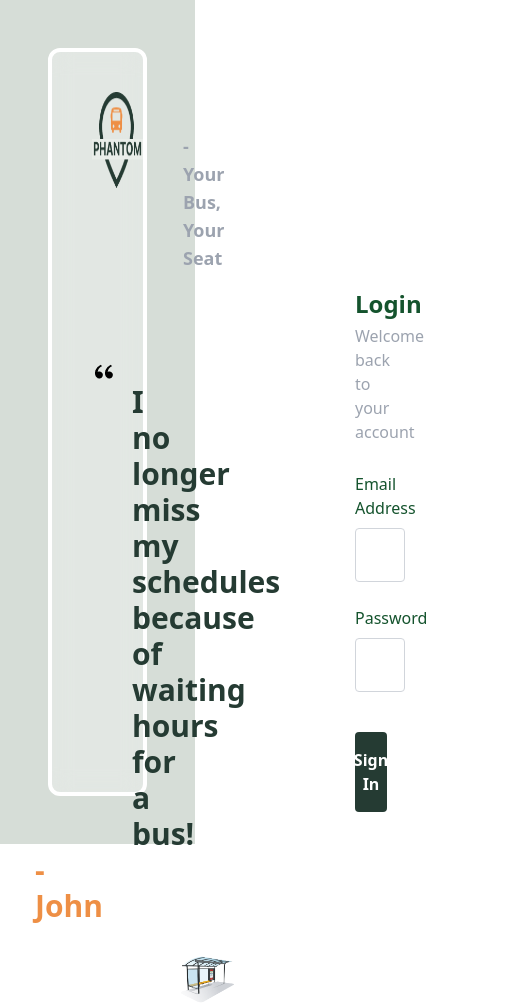
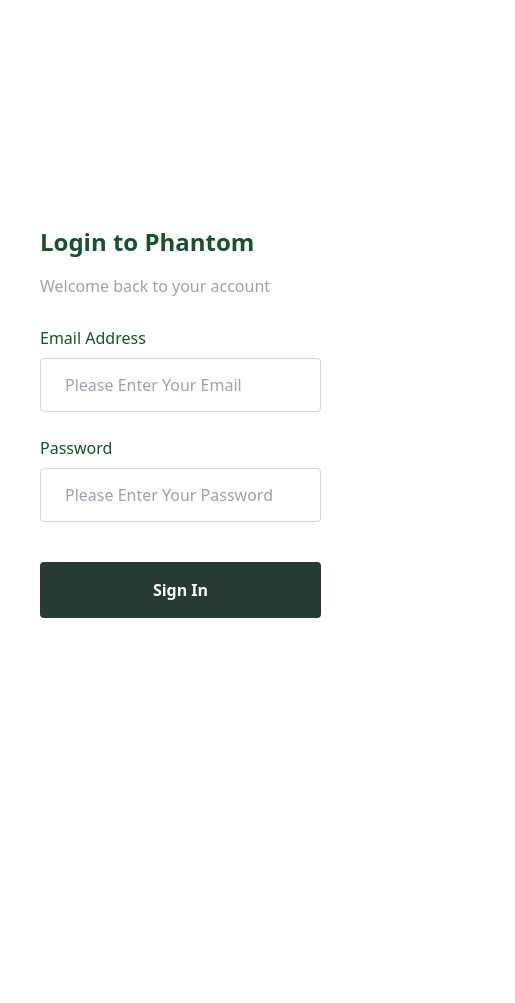
Before and after one commit to atlp-rwanda/rca-phantom-team2-fe, a React (Vite) app: page /signin in a window 390 px wide. Shown: the whole page, 515 px wide, since content can reach past the window. After the commit the page ends 844 px from the top, so only its background shows below. Built offline with nearby package versions, Linux system fonts and the light colour scheme.

Commit message:
feat:signin page responsiveness

```diff
--- a/src/pages/SignIn.tsx
+++ b/src/pages/SignIn.tsx
@@ -18,10 +18,10 @@
 
     <div className='flex h-screen'>
 
-<div className='w-1/2'>
+<div className='hidden sm:block w-1/2'>
   <div className='bg-bgsecondary  w-full h-full  flex justify-center items-center '>
 
-    <div className="w-full h-full main--login-bg p-12">
+    <div className="w-full h-full main--login-bg p-16 md:p-8">
   {/* inner bg */}
 
   <div className="backdrop-blur-md bg-white/30 h-full border-4 border-white w-full rounded-xl relative" >
@@ -29,23 +29,23 @@
 
  <div className="flex ml-10 mt-10" >
   {/* rome-ignore lint/a11y/useAltText: <explanation> */}
-   <img src="/assets/Logo.png" className="w-24 h-24 " />
- <h2 className='text-gray-400 font-semibold text-lg px-10 py-10' > - Your Bus, Your Seat</h2>
+   <img src="/assets/Logo.png" className="w-24 h-24 md:w-20 md:h-20" />
+ <h2 className='text-gray-400 font-semibold text-lg px-10 py-10 md:py-5' > - Your Bus, Your Seat</h2>
 
  </div>
 {/* rome-ignore lint/a11y/useAltText: <explanation> */}
 <img src="/assets/quotes.png" className="w-6 h-6 ml-10 mt-12" />
 
 <div className="">
-<h1 className='ml-10 px-10 font-bold text-3xl text-bgprimary'>I no longer miss
+<h1 className='ml-5 mb-5 px-20 font-bold text-3xl text-bgprimary '>I no longer miss
 my schedules because
 of waiting hours
 for a bus!</h1>
-<div className="flex justify-end">
-<h1 className='ml-60 px-10 font-semibold text-3xl text-bgyellow'>-John</h1>
+<div className="flex justify-start">
+<h1 className='px-24 py-5 font-semibold text-3xl text-bgyellow lg:font-medium md:text-2xl '>-John</h1>
 </div>
 {/* rome-ignore lint/a11y/useAltText: <explanation> */}
-<img src="/assets/shelter_bus.png" className=" ml-32 mt-8  w-3/5" />
+<img src="/assets/shelter_bus.png" className=" ml-32 mt-8  w-3/5  md:mt-10"  />
 </div>
   </div>
   </div>
@@ -56,8 +56,8 @@
 </div>
 
 {/* form side */}
-<div className='w-1/2 px-40 py-72'>
-  <h1 className='text-2xl font-bold text-green-900'>Login</h1>
+<div className='md:w-1/2 flex flex-col justify-center lg:px-40 px-10 py-10 lg:py-72'>
+  <h1 className='text-2xl font-bold mb-3 text-green-900'>Login to Phantom </h1>
         <p className='py-1 text-base border-gray-300 text-gray-400'>Welcome back to your account</p>
         <Formik
           initialValues={{ email: '', password: '' }}
```
